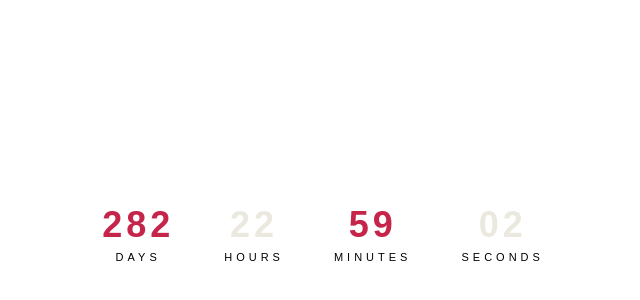
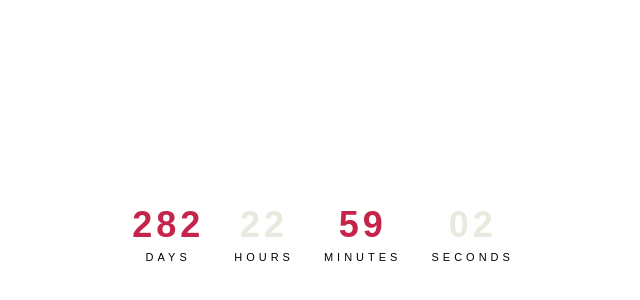
Before and after one commit to brittanycinque/countdown-timer, a plain HTML site: page index.html in a window 1280 px wide. Shown: the part 166-466 px from the top of the page, without its empty margins (317-957 px from the left). Drawn offline with Linux system fonts and the light colour scheme.

Commit message:
Update index.html

```diff
--- a/index.html
+++ b/index.html
@@ -20,7 +20,7 @@
             align-items: center;
         }
         .time-unit {
-            margin: 0 25px; /* Increased spacing */
+            margin: 0 15px; /* Increased spacing */
             text-align: center;
         }
         .number {
```
